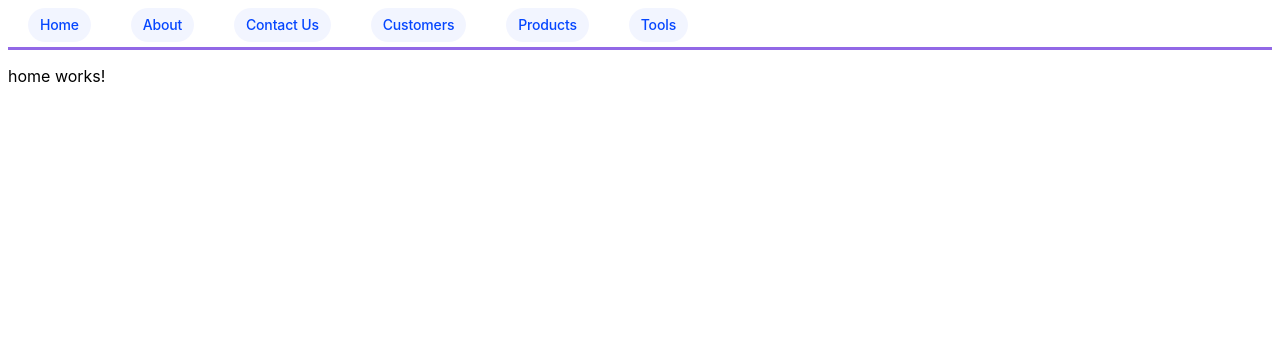
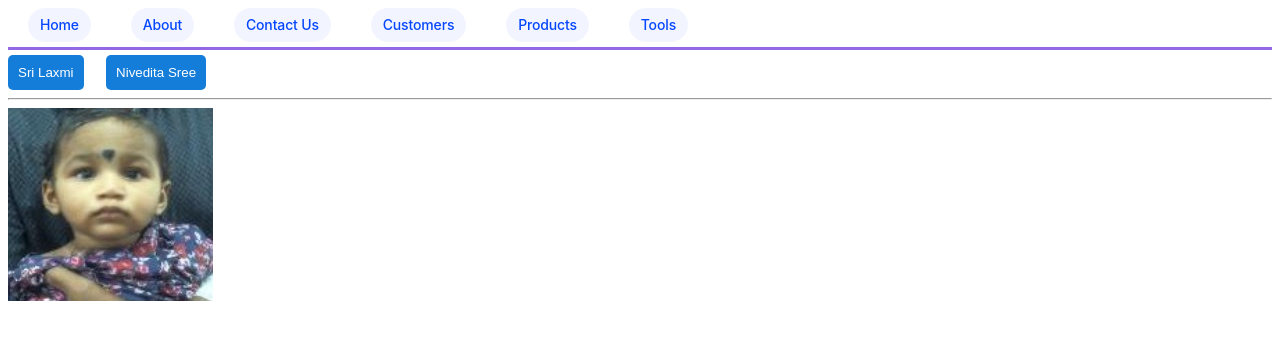
Before and after one commit to iam-santhosh-devops/demo3, an Angular app: page /home in a window 1280 px wide. Shown: the top 340 px of the page. Built offline with nearby package versions, Linux system fonts and the light colour scheme.

Commit message:
images added

```diff
--- a/angular.json
+++ b/angular.json
@@ -29,7 +29,8 @@
               {
                 "glob": "**/*",
                 "input": "public"
-              }
+              },
+              "src/assets"
             ],
             "styles": [
               "src/styles.scss"
@@ -88,7 +89,8 @@
               {
                 "glob": "**/*",
                 "input": "public"
-              }
+              },
+               "src/assets"
             ],
             "styles": [
               "src/styles.scss"
--- a/src/app/home/home.component.html
+++ b/src/app/home/home.component.html
@@ -1 +1,8 @@
-<p>home works!</p>
+<div>
+    <button class="hbtn" (click)="show = !show">Sri Laxmi</button>
+    &nbsp;&nbsp;&nbsp;
+    <button class="hbtn" (click)="show = !show">Nivedita Sree</button>
+</div>
+<hr>
+<img *ngIf="!show" src="../../assets/sri.JPG">
+<img *ngIf="show" src="../../assets/Nive.jpg">
--- a/src/app/home/home.component.scss
+++ b/src/app/home/home.component.scss
@@ -0,0 +1,7 @@
+.hbtn {
+    background: #147dd9;
+    border: none;
+    padding: 10px;
+    border-radius: 5px;
+    color: white;
+}
--- a/src/app/home/home.component.ts
+++ b/src/app/home/home.component.ts
@@ -1,11 +1,14 @@
+import { CommonModule } from '@angular/common';
 import { Component } from '@angular/core';
 
 @Component({
   selector: 'app-home',
-  imports: [],
+  imports: [CommonModule],
   templateUrl: './home.component.html',
   styleUrl: './home.component.scss'
 })
 export class HomeComponent {
 
+  show:boolean = true;
+
 }
```
Also changed, not shown: src/assets/Nive.jpg (added), src/assets/sri.JPG (added).
